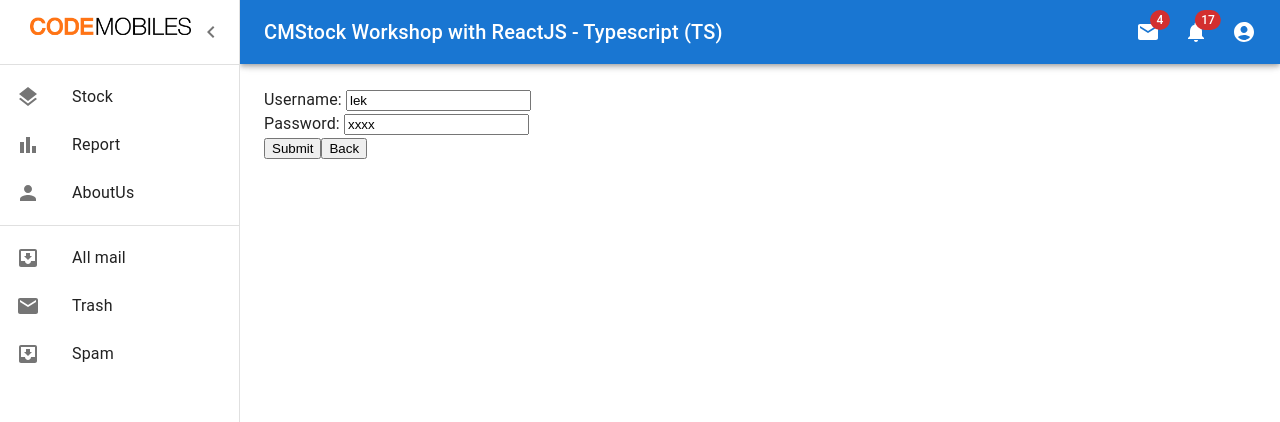
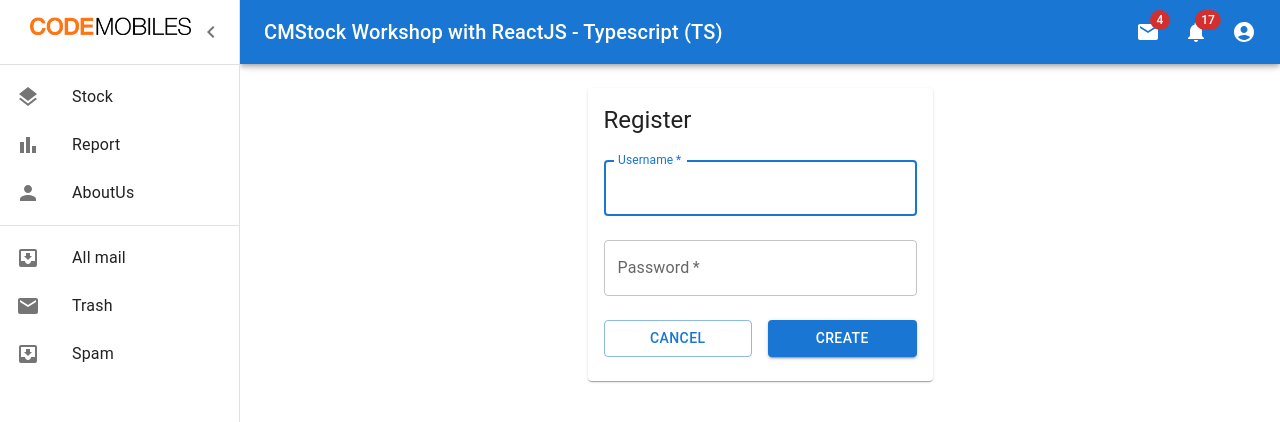
Before and after one commit to kenanimok/ReactTsx_Crud_ReduxThunk, a React (Create React App) app: page /register in a window 1280 px wide. Shown: the top 422 px of the page. Built offline with nearby package versions, Linux system fonts and the light colour scheme; the HTML template or start-up script is replaced by a standard one.

Commit message:
fix add type user regis/login

```diff
--- a/src/components/pages/LoginPage/LoginPage.tsx
+++ b/src/components/pages/LoginPage/LoginPage.tsx
@@ -1,5 +1,18 @@
 import * as React from "react";
 import { useNavigate } from "react-router-dom";
+import { Formik, FormikProps } from "formik";
+import {
+  Box,
+  Button,
+  Card,
+  CardContent,
+  Stack,
+  SxProps,
+  TextField,
+  Theme,
+  Typography,
+} from "@mui/material";
+import { User } from "../../../types/user.type";
 
 type LoginPageProps = {
   //
@@ -7,12 +20,128 @@
 
 const LoginPage: React.FC<any> = () => {
   const navigate = useNavigate();
+  const classes: SxProps<Theme> | any = {
+    root: { display: "flex", justifyContent: "center" },
+    buttons: { marginTop: 2 },
+  };
+
+  // const showFormV1 = ({
+  //   handleSubmit,
+  //   handleChange,
+  //   isSubmitting,
+  //   values,
+  // }: FormikProps<User>) => {
+  //   return (
+  //     <form onSubmit={handleSubmit}>
+  //       <label>Username: </label>
+  //       <input
+  //         type="text"
+  //         name="username"
+  //         id="username"
+  //         onChange={handleChange}
+  //         value={values.username}
+  //       />
+  //       <br />
+  //       <label>Password: </label>
+  //       <input
+  //         type="text"
+  //         name="password"
+  //         id="password"
+  //         onChange={handleChange}
+  //         value={values.password}
+  //       />
+  //       <br />
+
+  //       <button type="submit" disabled={isSubmitting}>
+  //         Submit
+  //       </button>
+  //       <button onClick={() => navigate("/register")}>Register</button>
+  //     </form>
+  //   );
+  // };
+
+  const showFormV2 = ({
+    handleSubmit,
+    handleChange,
+    isSubmitting,
+    values,
+  }: FormikProps<User>) => {
+    return (
+      <form onSubmit={handleSubmit}>
+        <TextField
+          variant="outlined"
+          margin="normal"
+          required
+          fullWidth
+          id="username"
+          label="Username"
+          onChange={handleChange}
+          value={values.username}
+          autoComplete="email"
+          autoFocus
+        />
+
+        <TextField
+          variant="outlined"
+          margin="normal"
+          required
+          fullWidth
+          id="password"
+          label="Password"
+          onChange={handleChange}
+          value={values.password}
+          type="password"
+        />
+        <br />
+
+        <Stack direction="row" spacing={2} sx={classes.buttons}>
+          <Button
+            onClick={() => navigate("/register")}
+            type="button"
+            fullWidth
+            variant="outlined"
+          >
+            Register
+          </Button>
+          <Button
+            type="submit"
+            fullWidth
+            variant="contained"
+            color="primary"
+            disabled={isSubmitting}
+          >
+            Create
+          </Button>
+        </Stack>
+      </form>
+    );
+  };
+
+  const initialValues: User = { username: "", password: "" };
   return (
     <>
-      <h1>Login</h1>
-      <button onClick={() => navigate("/register")}>Register</button>
+      <Box sx={classes.root}>
+        <Card sx={{ maxWidth: 345 }}>
+          <CardContent>
+            <Typography gutterBottom variant="h5" component="h2">
+              Login
+            </Typography>
+            <Formik
+              onSubmit={(values, { setSubmitting }) => {
+                alert(JSON.stringify(values));
+
+                setTimeout(() => {
+                  setSubmitting(false);
+                }, 2000);
+              }}
+              initialValues={initialValues}
+            >
+              {(props) => showFormV2(props)}
+            </Formik>
+          </CardContent>
+        </Card>
+      </Box>
     </>
   );
 };
-
 export default LoginPage;
--- a/src/components/pages/RegisterPage/RegisterPage.tsx
+++ b/src/components/pages/RegisterPage/RegisterPage.tsx
@@ -1,7 +1,18 @@
-import React, { ReactElement } from "react";
-import { useState } from "react";
+import * as React from "react";
+import { useNavigate } from "react-router-dom";
 import { Formik, FormikProps } from "formik";
-import { useNavigate } from "react-router-dom";
+import {
+  Box,
+  Button,
+  Card,
+  CardContent,
+  Stack,
+  SxProps,
+  TextField,
+  Theme,
+  Typography,
+} from "@mui/material";
+import { User } from "../../../types/user.type";
 
 type RegisterPageProps = {
   //
@@ -9,44 +20,113 @@
 
 const RegisterPage: React.FC<any> = () => {
   const navigate = useNavigate();
+  const classes: SxProps<Theme> | any = {
+    root: { display: "flex", justifyContent: "center" },
+    buttons: { marginTop: 2 },
+  };
 
-  const showForm = ({
+  // const showFormV1 = ({
+  //   handleSubmit,
+  //   handleChange,
+  //   isSubmitting,
+  //   values,
+  // }: FormikProps<any>) => {
+  //   return (
+  //     <form onSubmit={handleSubmit}>
+  //       <label>Username: </label>
+  //       <input
+  //         type="text"
+  //         name="username"
+  //         id="username"
+  //         onChange={handleChange}
+  //         value={values.username}
+  //       />
+  //       <br />
+  //       <label>Password: </label>
+  //       <input
+  //         type="text"
+  //         name="password"
+  //         id="password"
+  //         onChange={handleChange}
+  //         value={values.password}
+  //       />
+  //       <br />
+
+  //       <button type="submit" disabled={isSubmitting}>
+  //         Submit
+  //       </button>
+  //       <button onClick={() => navigate(-1)}>Back</button>
+  //     </form>
+  //   );
+  // };
+
+  const showFormV2 = ({
     handleSubmit,
     handleChange,
     isSubmitting,
     values,
-  }: FormikProps<any>) => {
+  }: FormikProps<User>) => {
     return (
       <form onSubmit={handleSubmit}>
-        <label>Username: </label>
-        <input
-          type="text"
-          name="username"
+        <TextField
+          variant="outlined"
+          margin="normal"
+          required
+          fullWidth
           id="username"
+          label="Username"
           onChange={handleChange}
           value={values.username}
+          autoComplete="email"
+          autoFocus
         />
-        <br />
-        <label>Password: </label>
-        <input
-          type="text"
-          name="password"
+
+        <TextField
+          variant="outlined"
+          margin="normal"
+          required
+          fullWidth
           id="password"
+          label="Password"
           onChange={handleChange}
           value={values.password}
+          type="password"
         />
         <br />
 
-        <button type="submit" disabled={isSubmitting}>
-          Submit
-        </button>
-        <button onClick={() => navigate(-1)}>Back</button>
+        <Stack direction="row" spacing={2} sx={classes.buttons}>
+          <Button
+            onClick={() => navigate("/login")}
+            type="button"
+            fullWidth
+            variant="outlined"
+          >
+            Cancel
+          </Button>
+          <Button
+            type="submit"
+            fullWidth
+            variant="contained"
+            color="primary"
+            disabled={isSubmitting}
+          >
+            Create
+          </Button>
+        </Stack>
       </form>
     );
   };
 
+  const initialValues: User = { username: "", password: "" };
+
   return (
     <>
+      <Box sx={classes.root}>
+        <Card sx={{ maxWidth: 345 }}>
+          <CardContent>
+            <Typography gutterBottom variant="h5" component="h2">
+              Register
+            </Typography>
             <Formik
               onSubmit={(values, { setSubmitting }) => {
                 alert(JSON.stringify(values));
@@ -55,10 +135,13 @@
                   setSubmitting(false);
                 }, 2000);
               }}
-        initialValues={{ username: "lek", password: "xxxx" }}
+              initialValues={initialValues}
             >
-        {(props) => showForm(props)}
+              {(props) => showFormV2(props)}
             </Formik>
+          </CardContent>
+        </Card>
+      </Box>
     </>
   );
 };
--- /dev/null
+++ b/src/types/user.type.ts
@@ -0,0 +1,4 @@
+export interface User{
+    username:string;
+    password:string;
+}
```
Lines whose indentation alone changed are shown as unchanged.
